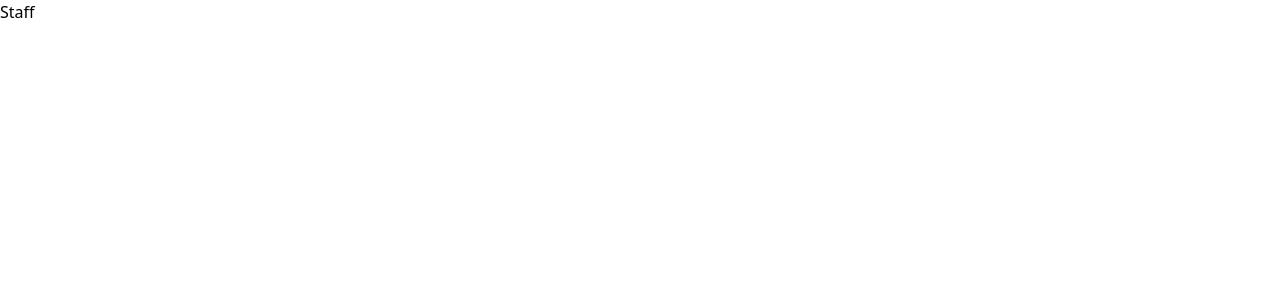
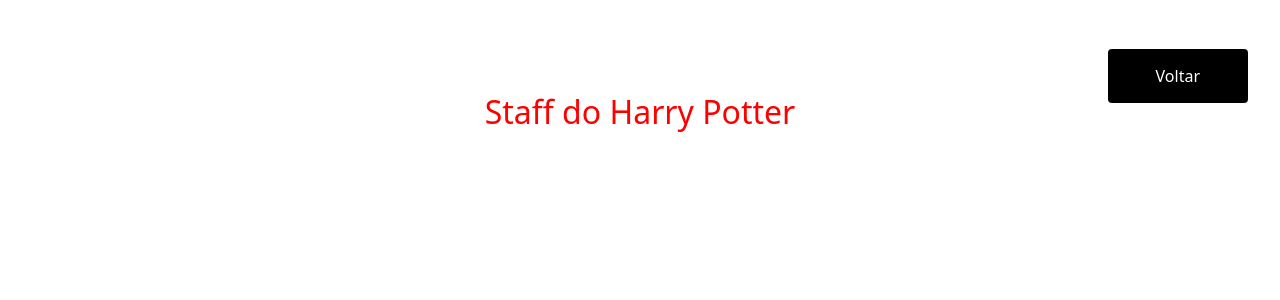
Before and after one commit to damian-nestea/nextjs-practice, a Next.js app in the folder my-first-nextjs-app/: page /harryPotterStaff in a window 1280 px wide. Shown: the top 300 px of the page. Built offline with nearby package versions, Linux system fonts and the light colour scheme.

Commit message:
feature criação de página simples com importação de componentes botão e titulo, estilizados via Módulos CSS, a página também estilizada via Módulos CSS

```diff
--- /dev/null
+++ b/my-first-nextjs-app/components/Button/Button.module.css
@@ -0,0 +1,6 @@
+.button{
+  padding:1rem 3rem;
+  background-color:#000;
+  color: #FFF;
+  border-radius: 0.25rem;
+}
--- /dev/null
+++ b/my-first-nextjs-app/components/Button/index.js
@@ -0,0 +1,11 @@
+import React from 'react'
+import styles from './Button.module.css'
+import Link from 'next/link'
+
+const Button = ({ nomeBotao , destino }) => {
+  return (
+    <Link className={styles.button} href={destino}>{nomeBotao}</Link>
+  )
+}
+
+export default Button
--- /dev/null
+++ b/my-first-nextjs-app/components/Title/Title.module.css
@@ -0,0 +1,4 @@
+.title {
+  color: red ;
+  font-size:2rem;
+}
--- /dev/null
+++ b/my-first-nextjs-app/components/Title/index.js
@@ -0,0 +1,10 @@
+import React from 'react'
+import styles from './Title.module.css'
+
+const Title = ( {titulo} ) => {
+  return (
+    <h1 className={styles.title}>{ titulo }</h1>
+  )
+}
+
+export default Title
--- a/my-first-nextjs-app/src/pages/harryPotterStaff/index.js
+++ b/my-first-nextjs-app/src/pages/harryPotterStaff/index.js
@@ -1,8 +1,18 @@
 import React from 'react'
+import Title from '../../../components/Title'
+import Button from '../../../components/Button'
+import styles from '../../styles/harryPotterStaff.module.css'
 
 const HarryPotterStaff = () => {
   return (
-    <div>Staff</div>
+    <div className={styles.body}>
+      <div  className={styles.botaoVoltar} >
+        <Button nomeBotao = {"Voltar"} destino={"../"}  />
+      </div>
+      <Title titulo={"Staff do Harry Potter"} />
+
+
+    </div>
   )
 }
 
--- a/my-first-nextjs-app/src/pages/index.js
+++ b/my-first-nextjs-app/src/pages/index.js
@@ -47,7 +47,7 @@
         <Link href='/album'>EXERCÍCIO CSR - ALBUM</Link>
         <Link href='/todo'>EXERCÍCIO SSR - LISTA DE TAREFAS</Link>
         <Link href='/harryPotter'>EXERCÍCIO API Harry Potter</Link>
-        <Link href='/harryPotter'>EXERCÍCIO CSS Modules</Link>
+        <Link href='/harryPotterStaff'>EXERCÍCIO CSS Modules</Link>
         <Link className='btn-primary' href='/pokedex'>EXERCÍCIO POKEMON API</Link>
       </footer>
       </div>
--- /dev/null
+++ b/my-first-nextjs-app/src/styles/harryPotterStaff.module.css
@@ -0,0 +1,12 @@
+.body{
+  margin:0;
+  padding:4rem 2rem;
+  box-sizing:border-box;
+  display:flex;
+  flex-direction:column;
+  align-items:center;
+}
+
+.botaoVoltar {
+  align-self:flex-end;
+}
```
